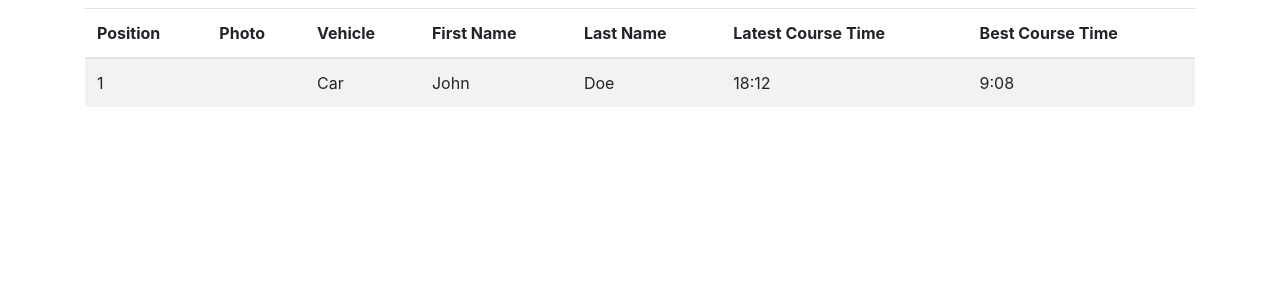
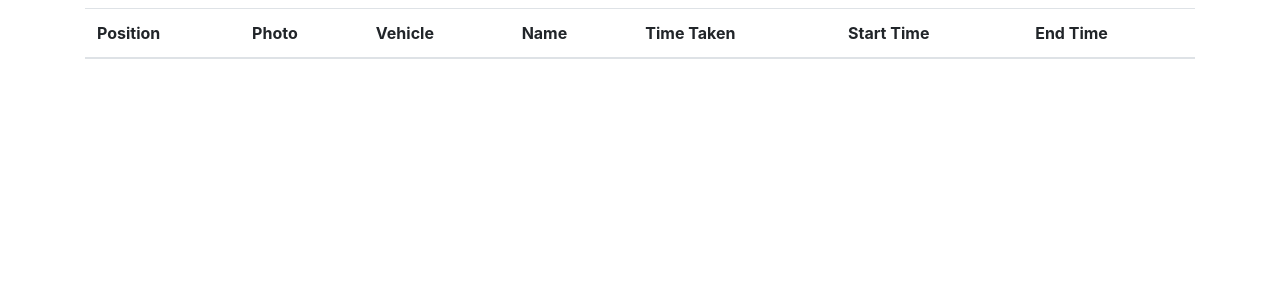
Before and after one commit to tirril29/postmatesgt, a Flask app: template templates/leaderboard.html in a window 1280 px wide. Shown: the part 58-358 px from the top of the page. Run offline with Flask 2, Linux system fonts and the light colour scheme; the template is opened without the code that fills it, so the values that code supplies are empty; parts of the project's set-up code (start-up, migrations or seed data) failed here and were passed over; some libraries are stand-ins or nearby versions.

Commit message:
Update site to include leaderboard

```diff
--- /dev/null
+++ b/templates/leaderboard.css
@@ -0,0 +1,3 @@
+img  {
+    max-width:40px;
+}
--- a/templates/leaderboard.html
+++ b/templates/leaderboard.html
@@ -6,6 +6,7 @@
     <title>Postmates Racing</title>
 
     <link href="http://getbootstrap.com/dist/css/bootstrap.min.css" rel="stylesheet">
+    <link href="leaderboard.css" rel="stylesheet">
 
 </head>
 
@@ -15,11 +16,11 @@
         <div class="header">
             <nav>
                 <ul class="nav nav-pills pull-right">
-                    <li role="presentation"><a href="/index">Home</a>
+                    <li role="presentation"><a href="index.html">Home</a>
                     </li>
-                    <li role="presentation"><a href="/courseMap">Course Map</a>
+                    <li role="presentation"><a href="courseMap.html">Course Map</a>
                     </li>
-		    <li role="presentation" class="active"><a href="/leaderboard">Leaderboard</a>
+		    <li role="presentation" class="active"><a href="leaderboard.html">Leaderboard</a>
                     </li>
                 </ul>
             </nav>
@@ -34,14 +35,14 @@
 	<th>Position</th>
 	<th>Photo</th>
 	<th>Vehicle</th>
-        <th>First Name</th>
-        <th>Last Name</th>
-        <th>Latest Course Time</th>
-	<th>Best Course Time</th>
+        <th>Name</th>
+	<th>Time Taken</th>
+        <th>Start Time</th>
+	<th>End Time</th>
       </tr>
     </thead>
-    <tbody>
-      <tr>
+    <tbody id="board">
+<!--      <tr>
 	<td>1</td>
 	<td></td>
 	<td>Car</td>
@@ -49,12 +50,11 @@
         <td>Doe</td>
         <td>18:12</td>
 	<td>9:08</td>
-      </tr>
+      </tr>-->
       </tbody>
   </table>
 	    </div>
 	</div>
-
 
 
         <footer class="footer">
@@ -62,6 +62,7 @@
         </footer>
 
     </div>
+<script src="leaderboard.js"></script>
 </body>
 
 </html>
--- /dev/null
+++ b/templates/leaderboard.js
@@ -0,0 +1,28 @@
+loadDoc("http://ec2-50-112-190-90.us-west-2.compute.amazonaws.com:5000/leaders");
+
+function loadDoc(url) {
+  var xhttp = new XMLHttpRequest();
+  xhttp.onreadystatechange = function() {
+    if (xhttp.readyState == 4 && xhttp.status == 200) {
+     var arr = xhttp.response;
+     var json = JSON.parse(arr.toString());
+
+     var count = 1;
+	for(i in json.leaderboard){
+	    var row = "<tr>";
+	    row += "<td>" + count + "</td>";
+	    var img = json.leaderboard[i][count].best_effort.courier.img_href;
+	    row += "<td><img src=" + img + "></img></td>";
+	    row += "<td>" + json.leaderboard[i][count].best_effort.courier.vehicle_type + "</td>";
+	    row += "<td>" + json.leaderboard[i][count].name + "</td>";
+	    row += "<td>" + json.leaderboard[i][count].best_effort.time + "</td>";
+	    row += "<td>" + json.leaderboard[i][count].best_effort.start_time + "</td>";
+            row += "<td>" + json.leaderboard[i][count].best_effort.end_time + "</td>";
+	    document.getElementById("board").innerHTML += row;
+	    count++;
+	}
+    }
+  };
+  xhttp.open("GET", url, true);
+  xhttp.send();
+}
```
Also changed, not shown: templates/index.html (+4 -4 lines).
